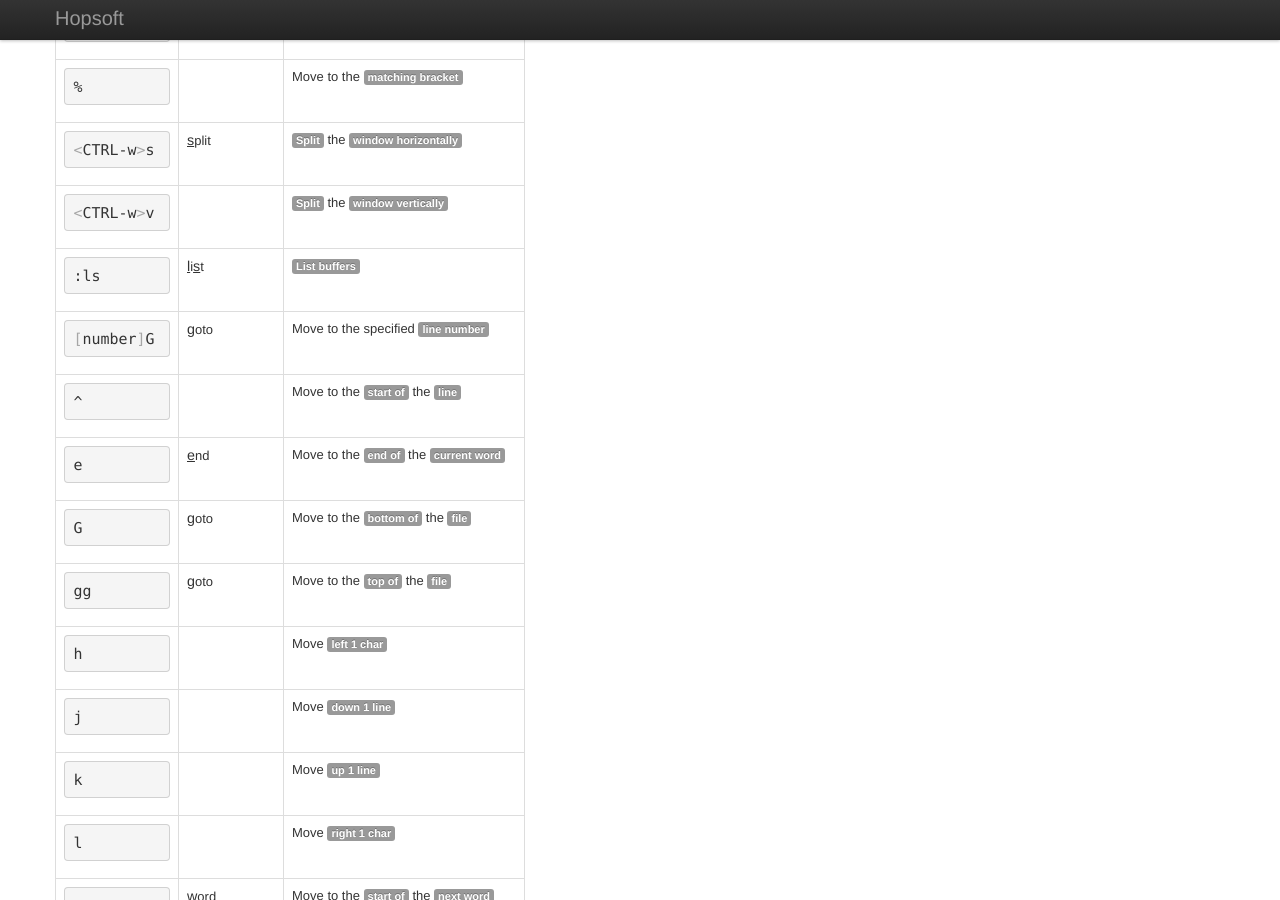
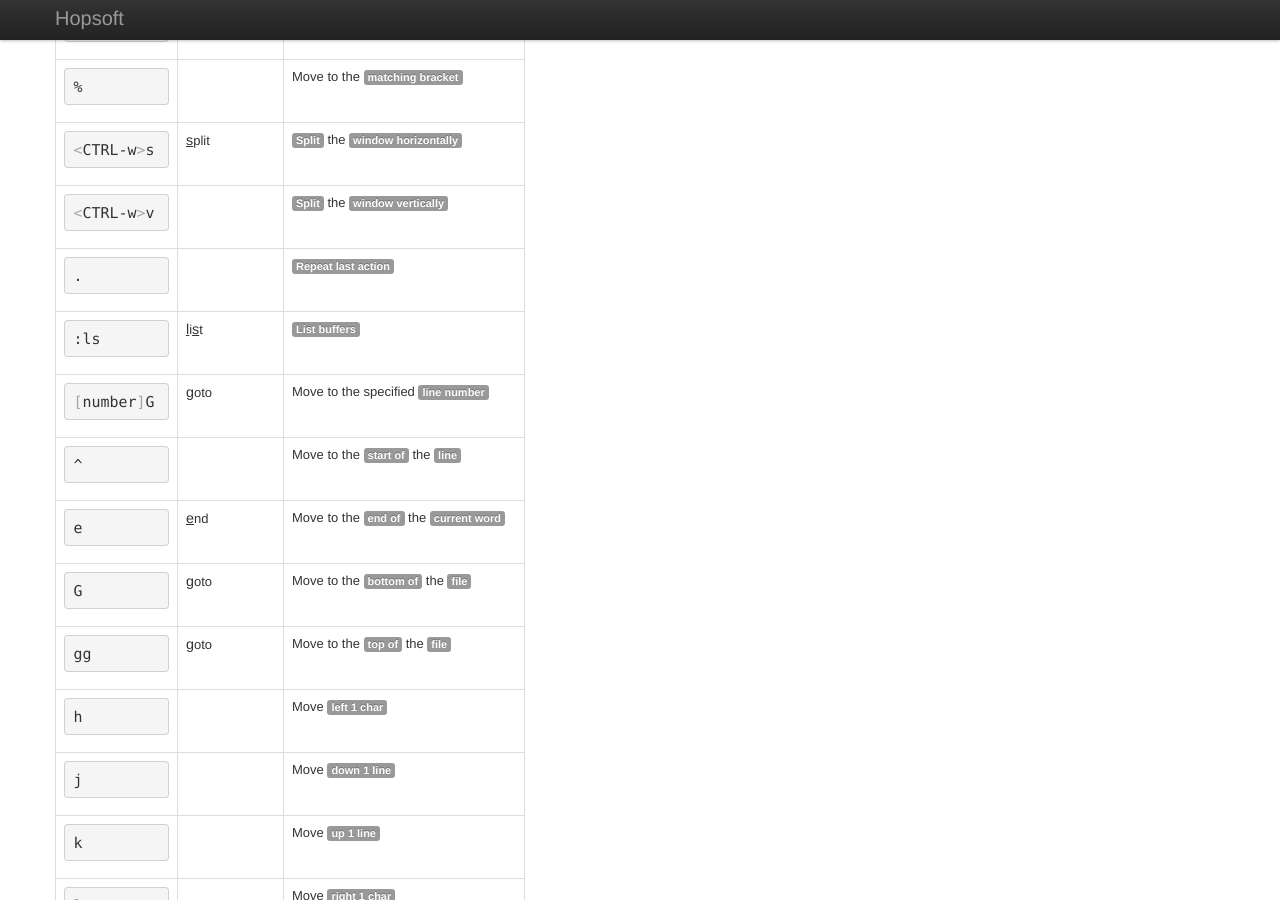
Before and after one commit to hopsoft/hopsoft.github.io, a Jekyll site: the page built from vim.markdown, in a window 1280 px wide and 900 px high, scrolled down 385 px. Built offline with Jekyll 4.4.1, drawn with Linux system fonts in a browser that asks for light colours; comment, search, counter and statistics services are not loaded.

Commit message:
Added dot command.

```diff
--- a/vim.markdown
+++ b/vim.markdown
@@ -24,6 +24,12 @@
         </tr>
       </thead>
       <tbody>
+
+        <tr>
+          <td><pre class="command">.</pre></td>
+          <td></td>
+          <td><span class="label">Repeat last action</span></td>
+        </tr>
 
         <tr>
           <td><pre class="command">h</pre></td>
```
